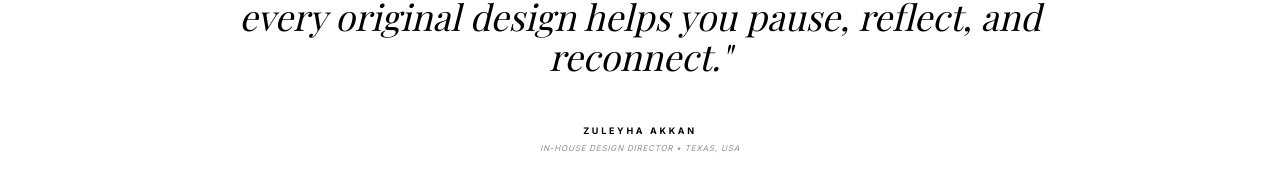
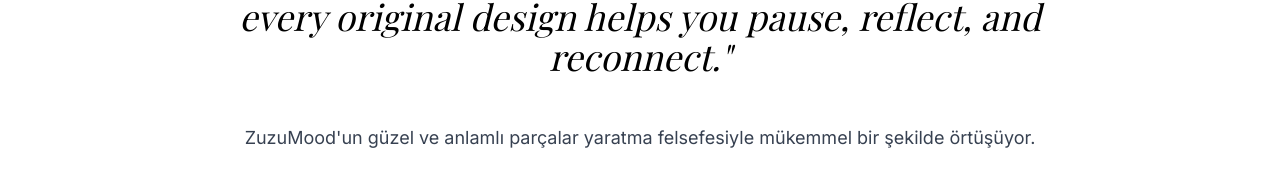
Before and after one commit to FurkanYo/zuzumood, a React (Vite) app: page / in a window 1280 px wide. Shown: the part 1107-1297 px from the top of the page. Built offline with nearby package versions, Linux system fonts and the light colour scheme; a web font is replaced by a local one.

Commit message:
Add philosophy caption and image to home section

```diff
--- a/pages/Home.tsx
+++ b/pages/Home.tsx
@@ -37,6 +37,15 @@ export const Home: React.FC = () => {
           <p className="text-2xl md:text-4xl font-serif italic leading-relaxed mb-12">
             "ZuzuMood is a curated 'Soul Archive' born in Texas. We design wearable reminders for bold spirits, ensuring every original design helps you pause, reflect, and reconnect."
           </p>
+          <p className="text-base md:text-lg text-gray-700 mb-10">
+            ZuzuMood&apos;un güzel ve anlamlı parçalar yaratma felsefesiyle mükemmel bir şekilde örtüşüyor.
+          </p>
+          <img
+            src="/blog/ChatGPT%20Image%2013%20%C5%9Eub%202026%2000_02_21.png"
+            alt="ZuzuMood brand philosophy visual"
+            className="mx-auto w-full max-w-2xl rounded-sm mb-12"
+            loading="lazy"
+          />
           <div className="flex flex-col items-center">
             <span className="text-[9px] font-bold uppercase tracking-[0.3em] text-black mb-1">Zuleyha Akkan</span>
             <span className="text-[8px] text-muted uppercase tracking-widest italic">In-House Design Director • Texas, USA</span>
```
